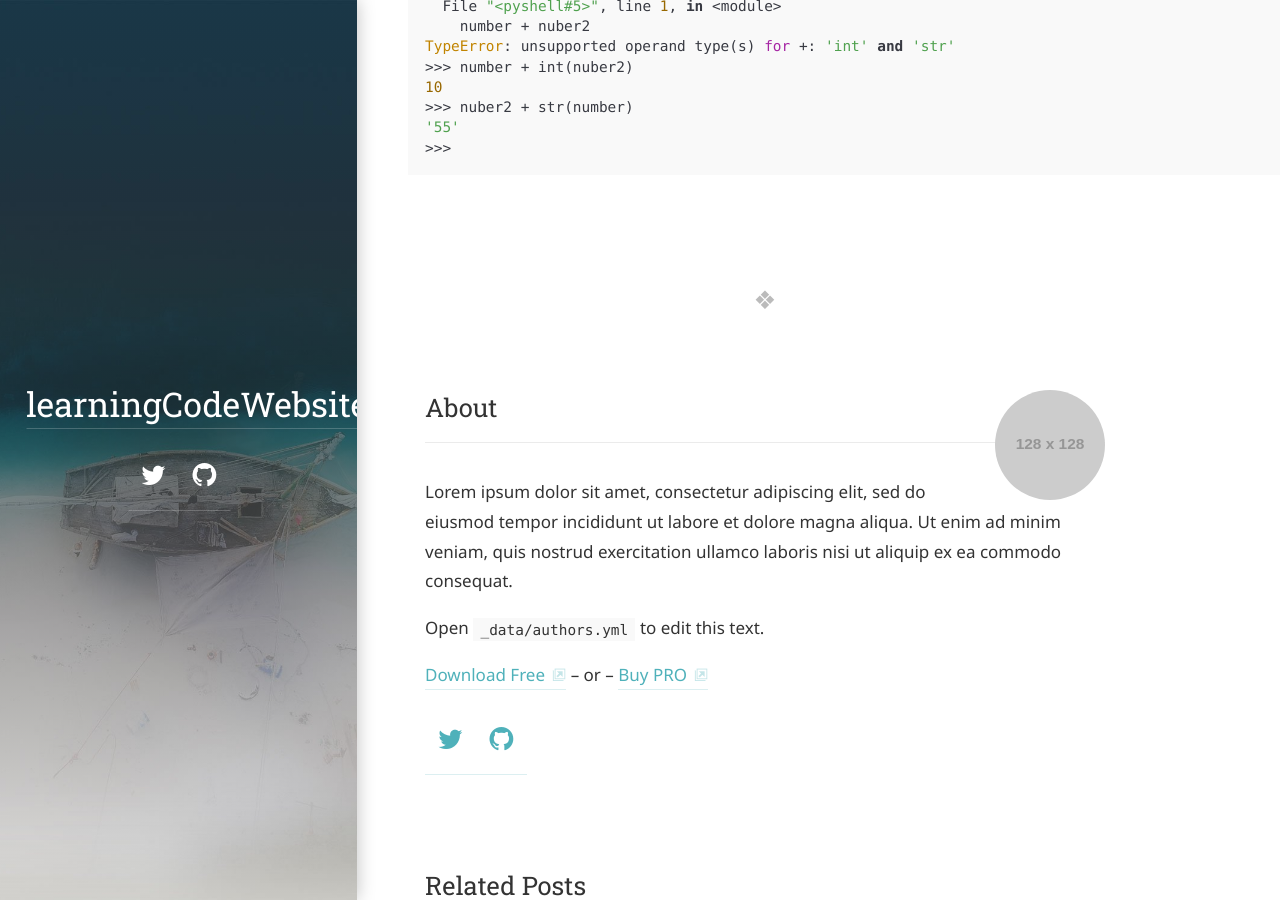
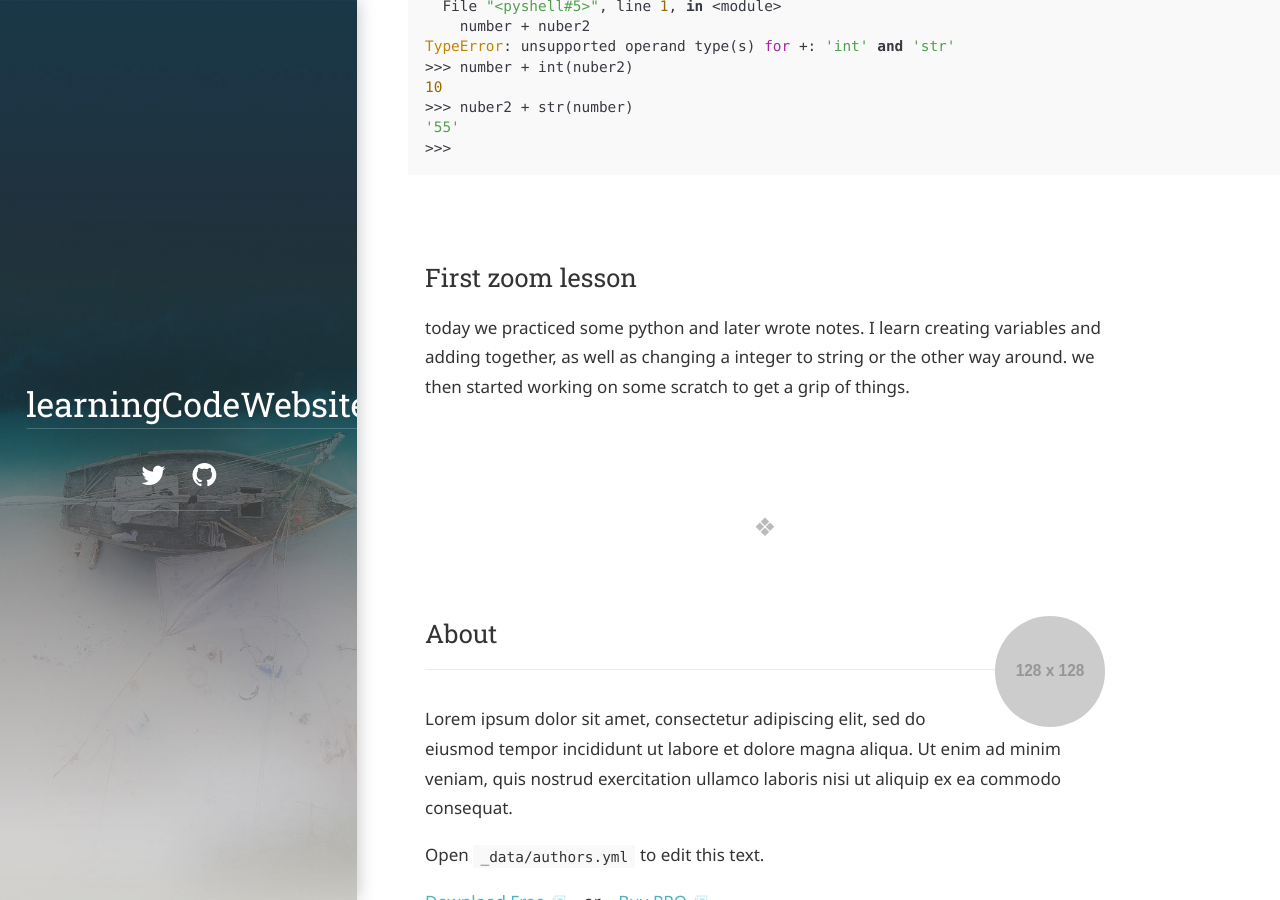
Before and after one commit to Blackmagicknight/learningCodeWebsite, a Jekyll site: the page built from hydejack/_posts/2020-03-20-lesson2.md, in a window 1280 px wide and 900 px high, scrolled down 1139 px. Built offline with Jekyll 4.4.1, drawn with Linux system fonts in a browser that asks for light colours; some web fonts are replaced; our own code applies the rules of GitHub Pages for plain Markdown files.

Commit message:
Update 2020-03-20-lesson2.md

````diff
--- a/hydejack/_posts/2020-03-20-lesson2.md
+++ b/hydejack/_posts/2020-03-20-lesson2.md
@@ -29,3 +29,5 @@ TypeError: unsupported operand type(s) for +: 'int' and 'str'
 '55'
 >>>
 ```
+## First zoom lesson
+today we practiced some python and later wrote notes. I learn creating variables and adding together, as well as changing a integer to string or the other way around. we then started working on some scratch to get a grip of things.
````
